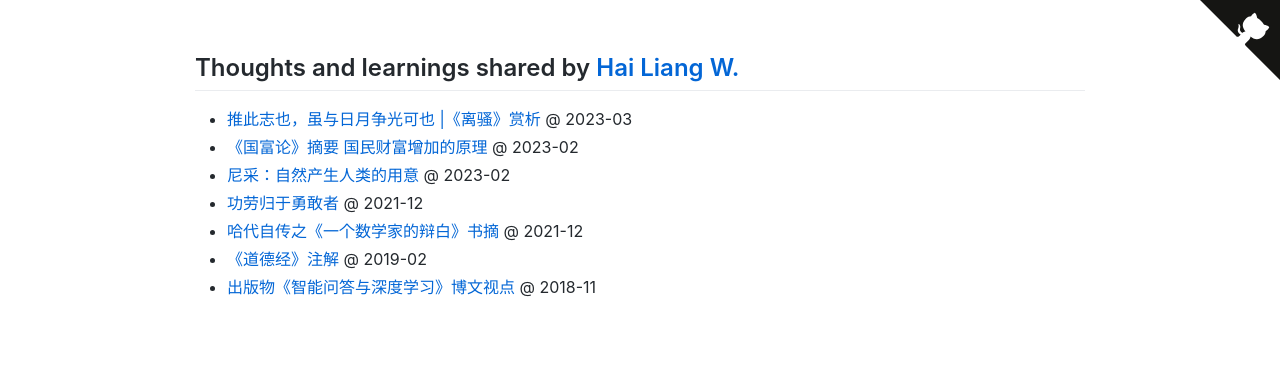
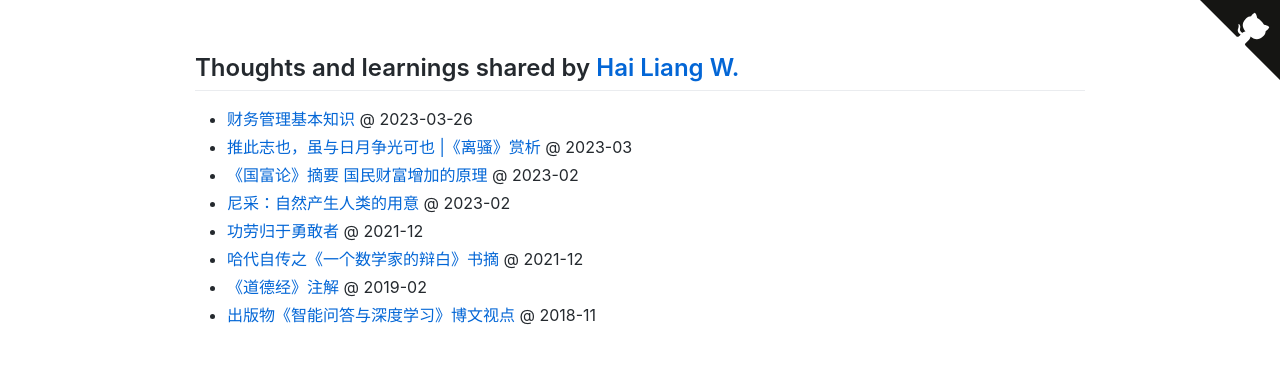
Before and after one commit to hailiang-wang/hailiang-wang, a plain HTML site: page docs/index.html in a window 1280 px wide. Drawn offline with Linux system fonts and the light colour scheme.

Commit message:
Update files

```diff
--- a/docs/index.html
+++ b/docs/index.html
@@ -100,6 +100,7 @@ SOFTWARE.
 <article class="markdown-body">
 <h2 id="thoughts-and-learnings-shared-by-hai-liang-w.">Thoughts and learnings shared by <a href="https://github.com/hailiang-wang">Hai Liang W.</a></h2>
 <ul class="incremental">
+<li><a href="./2023_03_26_finance_general_kb.docx">财务管理基本知识</a> @ 2023-03-26</li>
 <li><a href="https://zhuanlan.zhihu.com/p/614769976">推此志也，虽与日月争光可也 |《离骚》赏析</a> @ 2023-03</li>
 <li><a href="https://zhuanlan.zhihu.com/p/610118842">《国富论》摘要 国民财富增加的原理</a> @ 2023-02</li>
 <li><a href="https://zhuanlan.zhihu.com/p/605672737">尼采：自然产生人类的用意</a> @ 2023-02</li>
```
Also changed, not shown: 2 other files.
